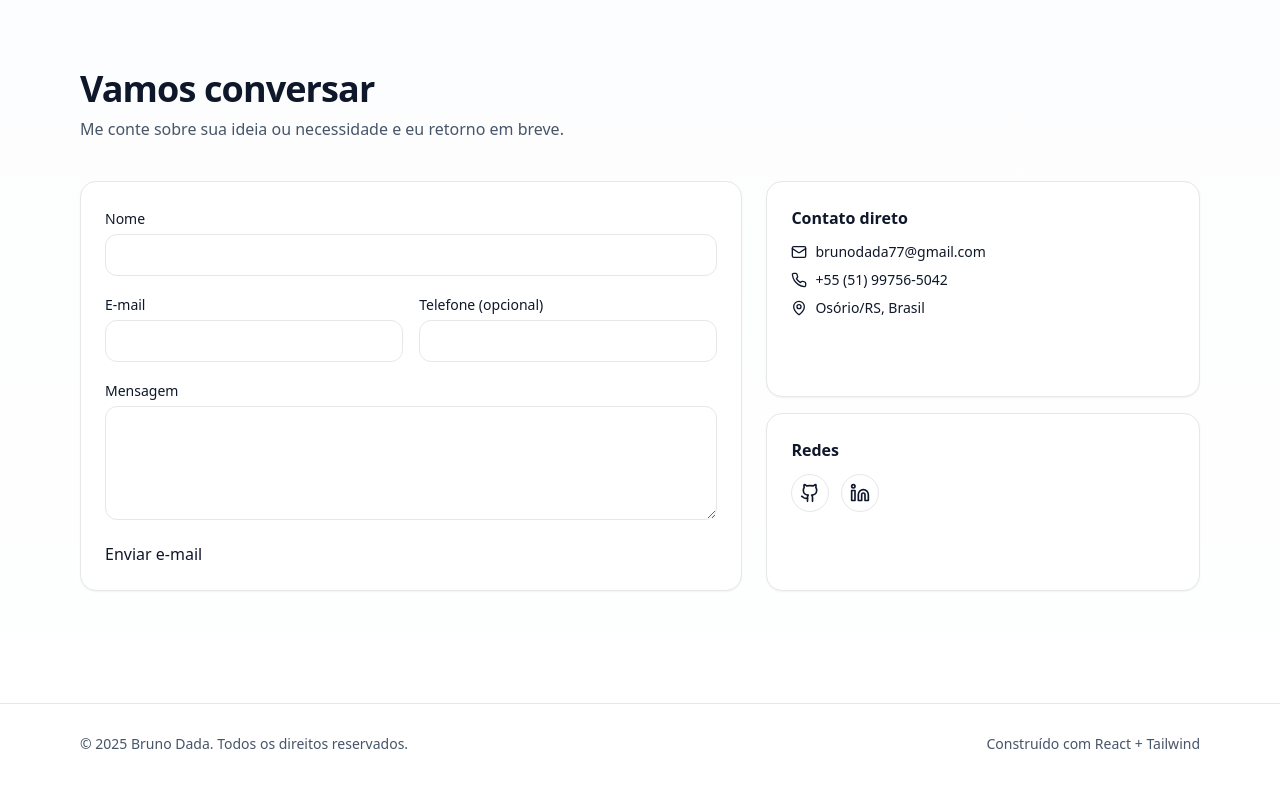
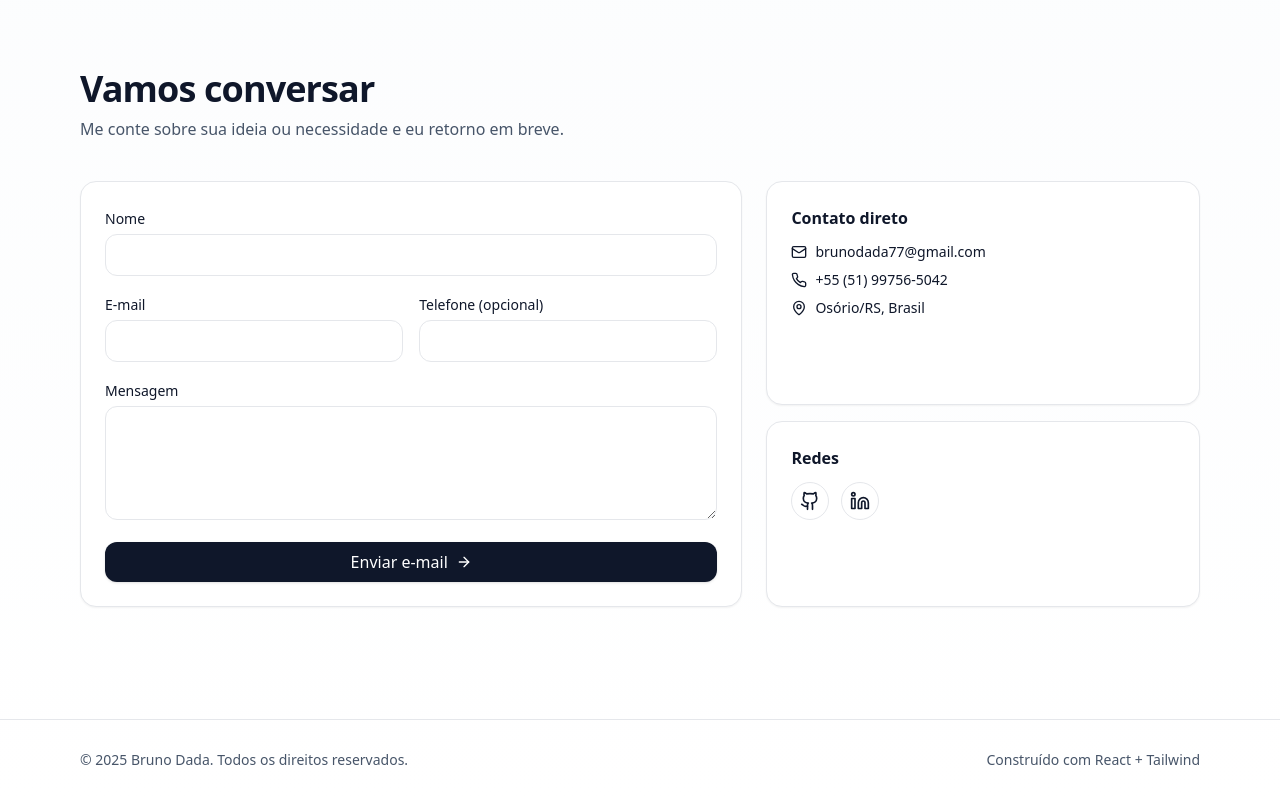
Before and after one commit to brunodada/brunodada.github.io, a React (Vite) app: page / in a window 1280 px wide. Shown: the part 2817-3617 px from the top of the page. Built offline with nearby package versions, Linux system fonts and the light colour scheme; the HTML template or start-up script is replaced by a standard one.

Commit message:
Update App.tsx

```diff
--- a/src/App.tsx
+++ b/src/App.tsx
@@ -232,8 +232,10 @@ export default function App() {
                   <label htmlFor="mensagem" className="text-sm">Mensagem</label>
                   <textarea id="mensagem" name="mensagem" rows={4} required className="mt-1 w-full rounded-xl border bg-white px-3 py-2 outline-none focus:ring-2 focus:ring-sky-300" />
                 </div>
-<a href="mailto:seuemail@exemplo.com?subject=Contato%20pelo%20site">Enviar e-mail</a>
-
+                <button className="inline-flex items-center justify-center gap-2 rounded-xl px-4 py-2 bg-slate-900 text-white shadow hover:shadow-md">
+                  <a href="mailto:seuemail@exemplo.com?subject=Contato%20pelo%20site">Enviar e-mail</a>
+ <ArrowRight size={16} />
+                </button>
               </form>
             </div>
 
```
